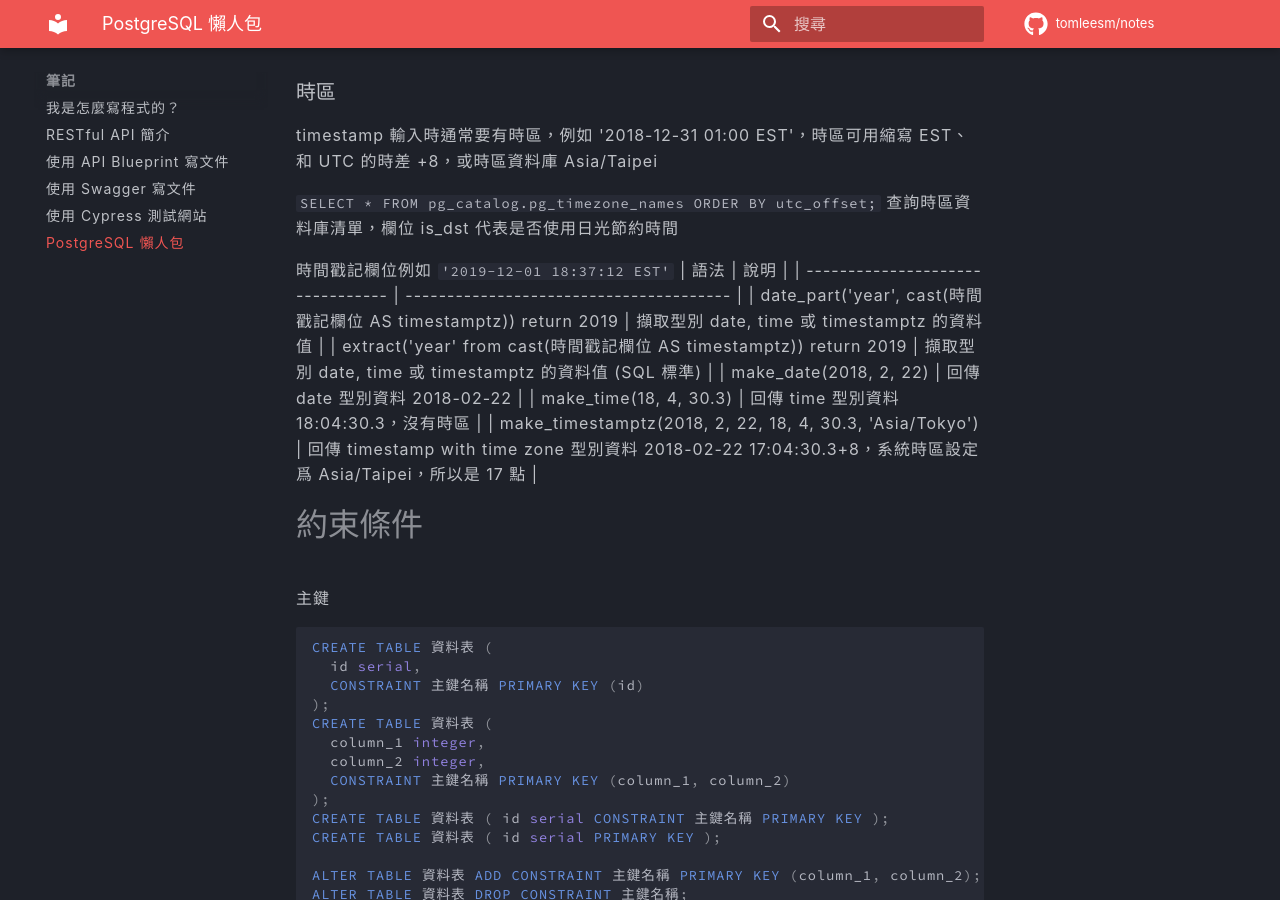
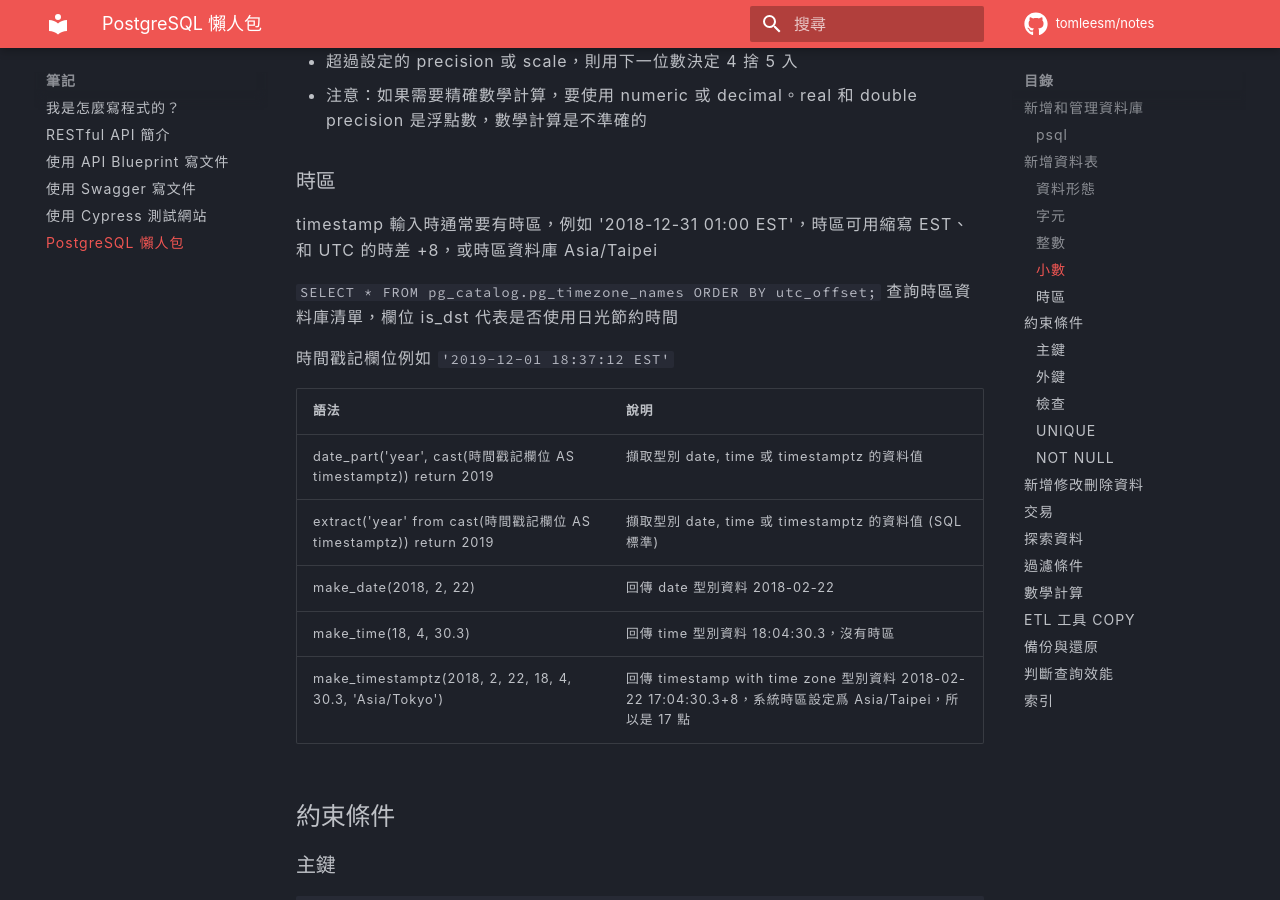
Before and after one commit to tomleesm/notes, an MkDocs documentation site: the page built from docs/postgresql-cheat-sheet.md, in a window 1280 px wide and 900 px high, scrolled down 3301 px. Built offline with MkDocs 1.6.1 and Material for MkDocs 9.7.7, drawn with Linux system fonts in a browser that asks for light colours; comment, search, counter and statistics services are not loaded.

Commit message:
修正 PostgreSQL 懶人包目錄沒有顯示的 bug

````diff
--- a/docs/postgresql-cheat-sheet.md
+++ b/docs/postgresql-cheat-sheet.md
@@ -3,6 +3,8 @@
 之前都在用 MySQL，好奇隔壁棚的 PostgreSQL 有什麼不一樣，所以想玩玩看。講 PostgreSQL 的書相比 MySQL 很少，幸運的是最近發現一本「SQL 語法查詢入門」，使用的是 PostgreSQL，所以以下是這本書的筆記。
 
 資料庫、資料表和資料欄名稱如果要用引號，必須用雙引號，資料欄的值如果要用引號，必須用單引號。
+
+## 新增和管理資料庫
 
 在 Linux 執行以下指令，用 PostgreSQL 預設的管理員帳號執行 psql 管理程式
 
@@ -21,7 +23,7 @@
 GRANT ALL PRIVILEGES ON DATABASE 資料庫名稱 to 使用者名稱;
 ```
 
-psql
+### psql
 
 ``` bash
 # 測試使用者能否登入
@@ -36,7 +38,7 @@
 \q
 ```
 
-# 新增資料表
+## 新增資料表
 
 ``` sql
 CREATE TABLE 資料表名稱 (
@@ -79,6 +81,7 @@
 | interval | 時間區隔，例如 1 hour, 2 day 或 3 weeks，範圍是正負 178,000,000 年 |
 
 ### 字元
+
 3 種沒有明顯效能差異，不用爲了效能改用 char(n)
 
 | 語法 | 說明 |
@@ -96,6 +99,7 @@
 serial 是 PostgreSQL 獨有的資料形態，通常用於主鍵
 
 ### 小數
+
 * precision：小數點左右兩側最多一共有幾位數
 * scale：小數點右邊的位數 (預設爲0，即設爲整數)，不足會自動補 0
 * precision 和 scale 都省略，則自動依值決定直到上限爲止
@@ -110,6 +114,7 @@
 `SELECT * FROM pg_catalog.pg_timezone_names ORDER BY utc_offset;` 查詢時區資料庫清單，欄位 is_dst 代表是否使用日光節約時間
 
 時間戳記欄位例如 `'2019-12-01 18:37:12 EST'`
+
 | 語法 | 說明 |
 | -------------------------------- | --------------------------------------- |
 | date_part('year', cast(時間戳記欄位 AS timestamptz)) return 2019 | 擷取型別 date, time 或 timestamptz 的資料值 |
@@ -118,9 +123,10 @@
 | make_time(18, 4, 30.3) | 回傳 time 型別資料 18:04:30.3，沒有時區 |
 | make_timestamptz(2018, 2, 22, 18, 4, 30.3, 'Asia/Tokyo') | 回傳 timestamp with time zone 型別資料 2018-02-22 17:04:30.3+8，系統時區設定爲 Asia/Taipei，所以是 17 點 |
 
-# 約束條件
+## 約束條件
 
-主鍵
+### 主鍵
+
 ``` sql
 CREATE TABLE 資料表 (
   id serial,
@@ -138,7 +144,8 @@
 ALTER TABLE 資料表 DROP CONSTRAINT 主鍵名稱;
 ```
 
-外鍵
+### 外鍵
+
 ``` sql
 CREATE TABLE 資料表 (
   foreign_key_name serial
@@ -147,7 +154,8 @@
 );
 ```
 
-檢查
+### 檢查
+
 ``` sql
 CREATE TABLE 資料表 (
   user_role varchar(50),
@@ -158,7 +166,7 @@
 );
 ```
 
-UNIQUE
+### UNIQUE
 
 PostgreSQL 認爲 NULL 和 NULL 是無法比較的，所以欄位是 UNIQUE 時，可以儲存多筆資料是 NULL
 
@@ -169,7 +177,7 @@
 );
 ```
 
-NOT NULL
+### NOT NULL
 
 ``` sql
 CREATE TABLE 資料表 (
@@ -178,7 +186,8 @@
 ALTER TABLE 資料表 ALTER COLUMN 欄位名稱 SET NOT NULL;
 ALTER TABLE 資料表 ALTER COLUMN 欄位名稱 DROP NOT NULL;
 ```
-# 新增修改刪除資料
+
+## 新增修改刪除資料
 
 ``` sql
 -- 指定新增的欄位，PostgreSQL 使用單引號包住字串值
@@ -198,7 +207,6 @@
 TRUNCATE TABLE 資料表;
 ```
 
-
 ## 交易
 
 ``` sql
@@ -206,7 +214,8 @@
 COMMIT;
 ROLLBACK;
 ```
-# 探索資料
+
+## 探索資料
 
 ``` sql
 -- 顯示所有欄位
@@ -338,6 +347,7 @@
 ```
 
 ## 備份與還原
+
 ``` bash
 # 備份到 SQL 文字檔
 pg_dump -U 使用者名稱 -d 資料庫名稱 -h 127.0.0.1 --blobs > 備份.sql
@@ -358,7 +368,8 @@
 EXPLAIN ANALYZE SELECT ...;
 ```
 
-索引
+## 索引
+
 ``` sql
 CREATE INDEX 索引名稱 ON 資料表名稱 (欄位名稱);
 -- 排除索引 NULL，增加搜尋速度 (PostgreSQL 才能在新增索引時用 WHERE 子句)
````
